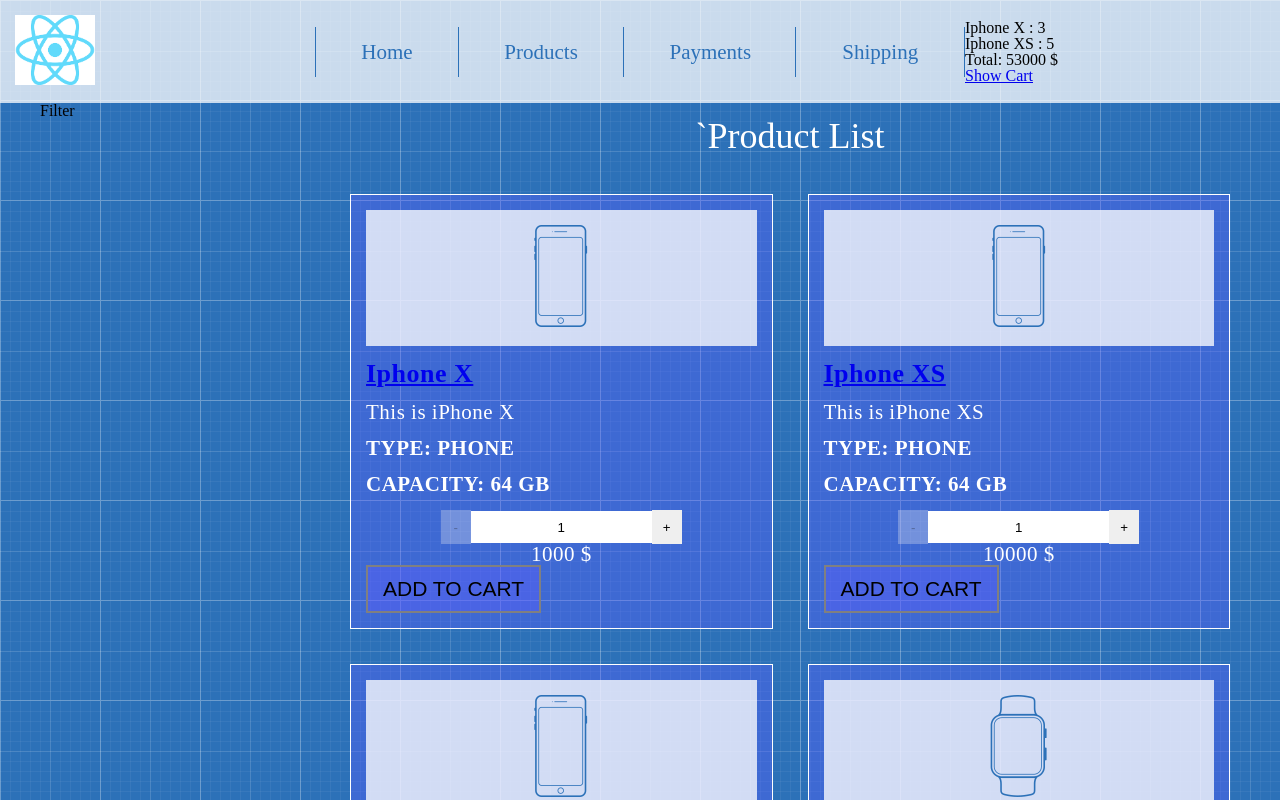
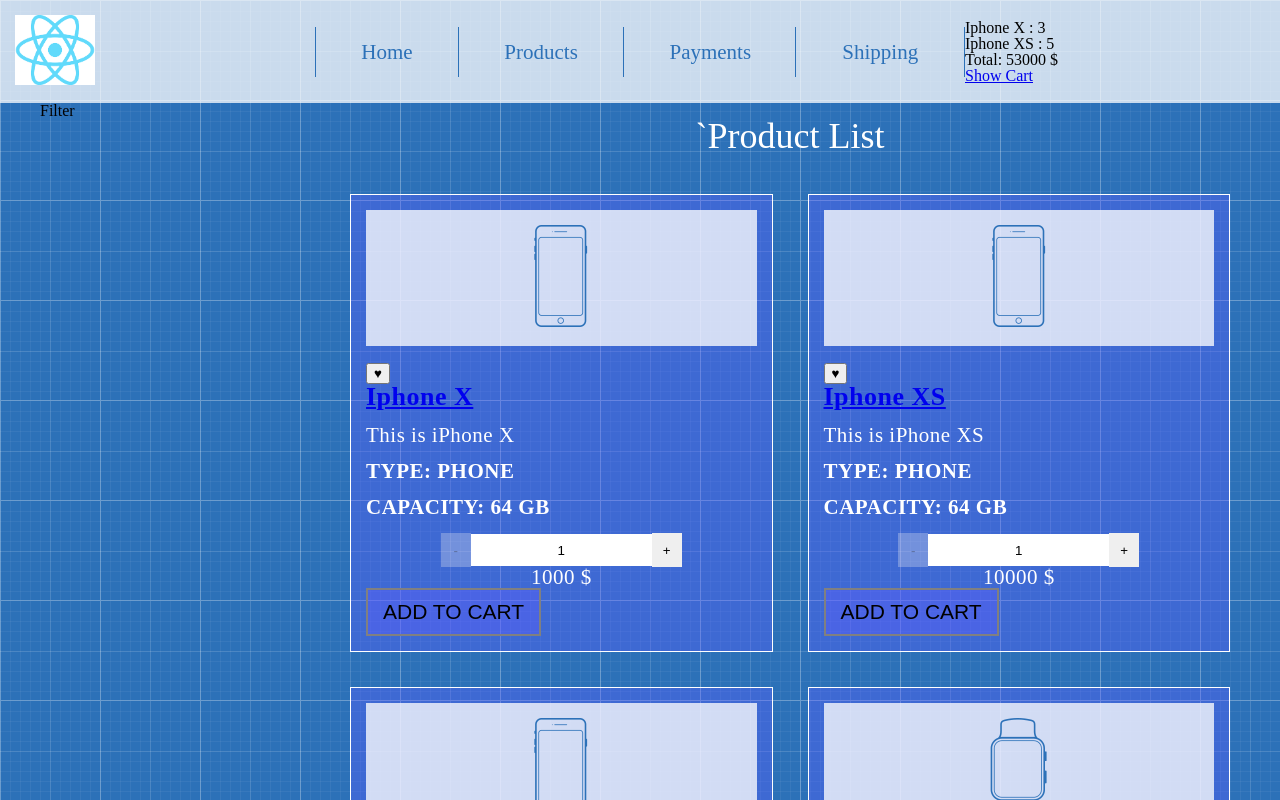
Before and after one commit to ddaskol/ReactSkillUp, a React (Create React App) app: page / in a window 1280 px wide. Shown: the top 800 px of the page. Built offline with nearby package versions, Linux system fonts and the light colour scheme.

Commit message:
add like button(change)

```diff
--- a/src/App/App.js
+++ b/src/App/App.js
@@ -18,6 +18,10 @@
             1: 3,
             2: 5,
         },
+        productsLikeState: {
+            1: true,
+            2: true,
+        }
     }
 
     addToCart = (id, count) => {
@@ -43,6 +47,23 @@
             }
         }))
     }
+    addLike = (productId) => {
+        this.setState(prevState => ({
+            productsLikeState: {
+                ...prevState.productsLikeState,
+                [productId]: true
+            }
+        }))
+    }
+
+    removeLike = (productId) => {
+        this.setState(prevState => ({
+            productsLikeState: {
+                ...prevState.productsLikeState,
+                [productId]: false
+            }
+        }))
+    }
 
     render() {
         return (
@@ -55,6 +76,9 @@
                     productsInCart={this.state.productsInCart}
                     removeProductFromCart={this.removeProductFromCart}
                     changeProductQuantity={this.changeProductQuantity}
+                    addLike={this.addLike}
+                    removeLike={this.removeLike}
+                    productsLikeState={this.state.productsLikeState}
                 />
                 <Footer />
             </>
--- a/src/App/Main/CartPage/CartPage.js
+++ b/src/App/Main/CartPage/CartPage.js
@@ -8,6 +8,7 @@
     productsInCart,
     removeProductFromCart,
     changeProductQuantity,
+
 }) => {
     return (
         <>
@@ -17,6 +18,7 @@
                 CartItem={CartProductListItemExtended}
                 removeProductFromCart={removeProductFromCart}
                 changeProductQuantity={changeProductQuantity}
+
             />
             <CartTotal
                 productsInCart={productsInCart}
--- a/src/App/Main/Main.js
+++ b/src/App/Main/Main.js
@@ -13,6 +13,9 @@
     productsInCart,
     removeProductFromCart,
     changeProductQuantity,
+    addLike,
+    removeLike,
+    productsLikeState,
 }) => {
     const INNER_LINKS = {
         payments: '/payments',
@@ -34,6 +37,9 @@
                                 <>
                                     <ProductList
                                         addToCart={addToCart}
+                                        addLike={addLike}
+                                        removeLike={removeLike}
+                                        productsLikeState={productsLikeState}
                                     />
                                     <Testimonials />
                                 </>
@@ -46,6 +52,7 @@
                                     productsInCart={productsInCart}
                                     removeProductFromCart={removeProductFromCart}
                                     changeProductQuantity={changeProductQuantity}
+
                                 />
                             )}
                             />
--- a/src/App/Main/Products/ProductList.js
+++ b/src/App/Main/Products/ProductList.js
@@ -5,6 +5,9 @@
 
 const ProductList = ({
     addToCart,
+    addLike,
+    removeLike,
+    productsLikeState
 }) => {
     return (
         <>
@@ -24,6 +27,9 @@
                             capacity={capacity}
                             price={price}
                             addToCart={addToCart}
+                            addLike={addLike}
+                            removeLike={removeLike}
+                            isLiked={productsLikeState[id]}
                         />
                     ))
                 }
--- a/src/App/Main/Products/ProductListItem.js
+++ b/src/App/Main/Products/ProductListItem.js
@@ -22,13 +22,18 @@
     }
 
     render() {
-        const { id, image, name, description, type, capacity, price, addToCart, } = this.props
+        const { id, image, name, description, type, capacity, price, addToCart, addLike, removeLike, isLiked } = this.props
 
         return (
             <div className="product_list_item">
                 <div className="product_img">
                     <img src={image} alt=""></img>
                 </div>
+                <button
+                    onClick={() => isLiked === true ? removeLike(id) : addLike(id)}
+                >
+                    {isLiked ? <span>&#9829;</span> : <span>&#9825;</span>}
+                </button>
                 <Link to={`/products/${id}`}>
                     <div className="product_title">{name}</div>
                 </Link>
```
